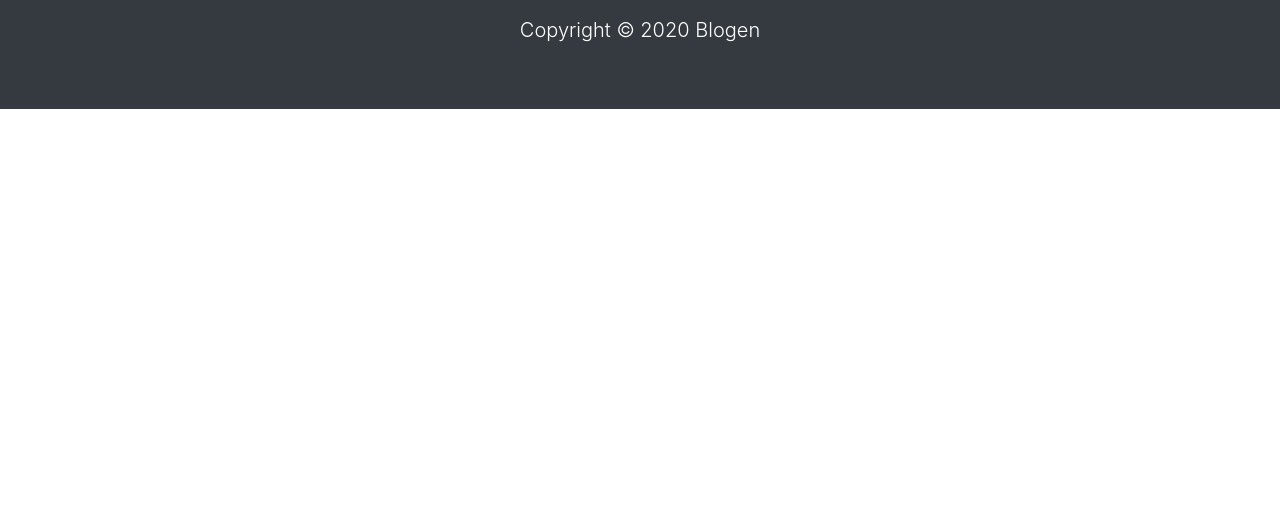
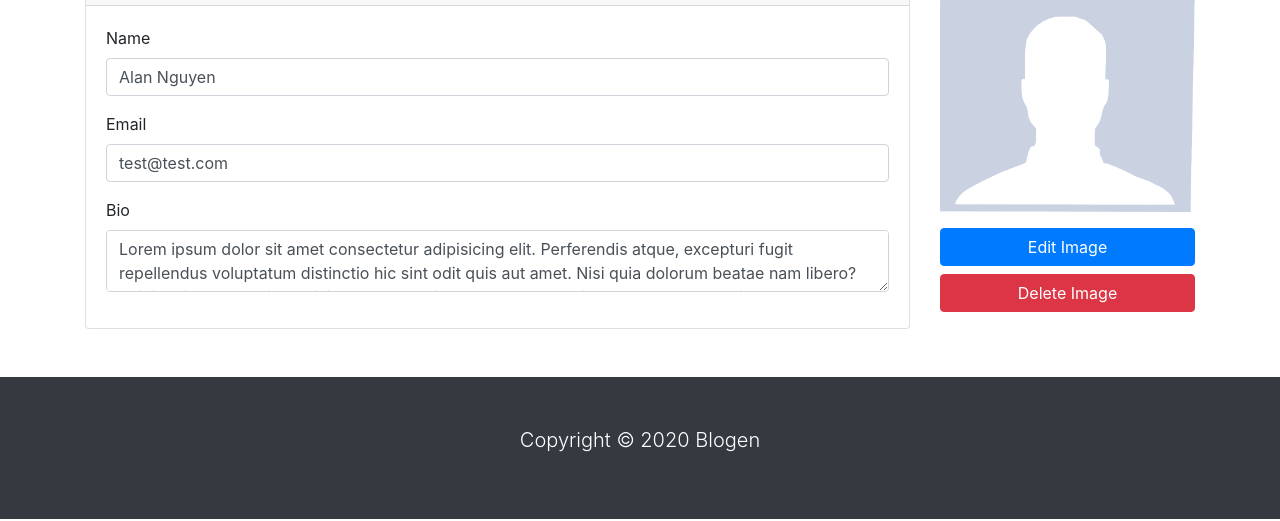
Before and after one commit to alan-nguyen/blogen, a plain HTML site: page profile.html in a window 1280 px wide. Shown: the part 279-800 px from the top of the page. Drawn offline with nearby package versions, Linux system fonts and the light colour scheme; a script that the page names is missing.

Commit message:
Add profile section

```diff
--- a/profile.html
+++ b/profile.html
@@ -111,6 +111,53 @@
       </div>
     </section>
 
+    <!-- PROFILE -->
+    <section id="profile">
+      <div class="container">
+        <div class="row">
+          <div class="col-md-9">
+            <div class="card">
+              <div class="card-header">
+                <h4>Edit Profile</h4>
+              </div>
+              <div class="card-body">
+                <form>
+                  <div class="form-group">
+                    <label for="name">Name</label>
+                    <input
+                      type="text"
+                      class="form-control"
+                      value="Alan Nguyen"
+                    />
+                  </div>
+                  <div class="form-group">
+                    <label for="email">Email</label>
+                    <input
+                      type="email"
+                      class="form-control"
+                      value="test@test.com"
+                    />
+                  </div>
+                  <div class="form-group">
+                    <label for="bio">Bio</label>
+                    <textarea class="form-control" value="editor1">
+Lorem ipsum dolor sit amet consectetur adipisicing elit. Perferendis atque, excepturi fugit repellendus voluptatum distinctio hic sint odit quis aut amet. Nisi quia dolorum beatae nam libero? Reiciendis praesentium minima beatae odio recusandae! Nobis, tempore saepe quidem ullam doloremque facere!</textarea
+                    >
+                  </div>
+                </form>
+              </div>
+            </div>
+          </div>
+          <div class="col-md-3">
+            <h3>Your Avatar</h3>
+            <img src="img/avatar.png" alt="" class="d-block img-fluid mb-3" />
+            <button class="btn btn-primary btn-block">Edit Image</button>
+            <button class="btn btn-danger btn-block">Delete Image</button>
+          </div>
+        </div>
+      </div>
+    </section>
+
     <!-- FOOTER -->
     <footer id="main-footer" class="bg-dark text-white mt-5 p-5">
       <div class="container">
```
